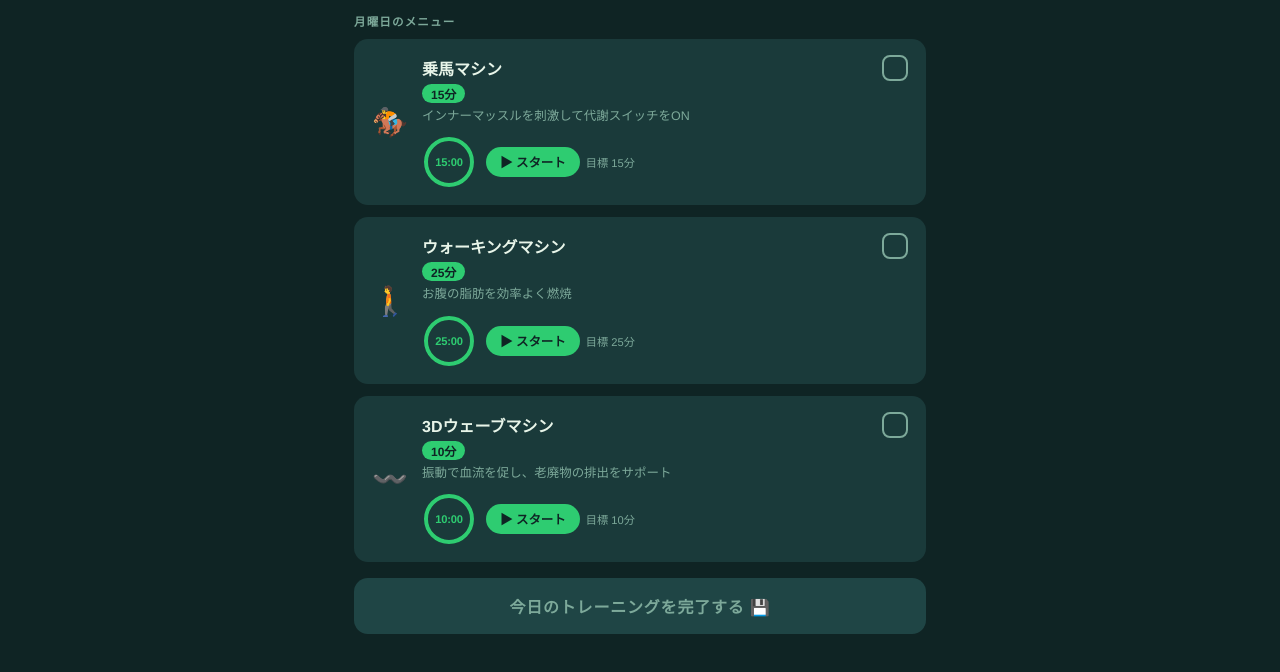
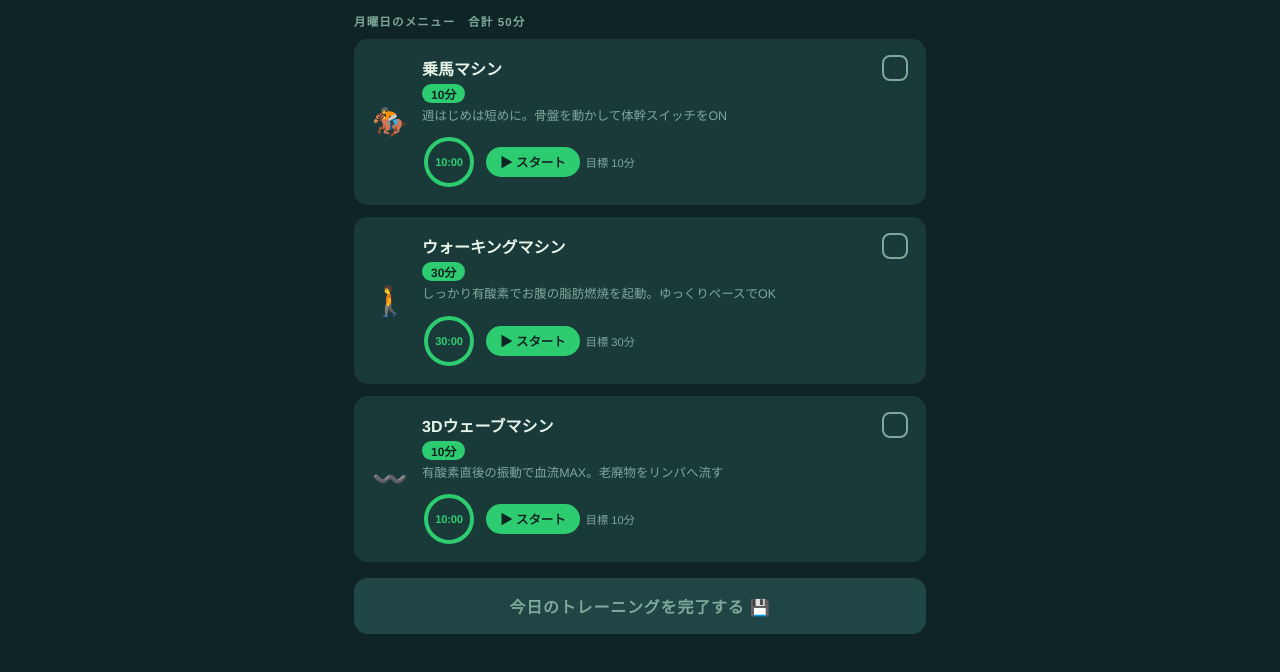
Before and after one commit to qweenJIKII/waist-machine-tracker, a plain HTML site: page index.html in a window 1280 px wide. Shown: the part 268-940 px from the top of the page. Drawn offline with Linux system fonts and the light colour scheme.

Commit message:
feat: 黄金スケジュール全体最適化（負荷分散・順序・日曜回復日追加）

```diff
--- a/index.html
+++ b/index.html
@@ -496,30 +496,36 @@
   };
 
   const SCHEDULE = {
-    1: [ // 月
-      { name: "乗馬マシン",         vol: "15分", desc: "インナーマッスルを刺激して代謝スイッチをON" },
-      { name: "ウォーキングマシン", vol: "25分", desc: "お腹の脂肪を効率よく燃焼" },
-      { name: "3Dウェーブマシン",   vol: "10分", desc: "振動で血流を促し、老廃物の排出をサポート" }
+    1: [ // 月：週はじめ・体幹覚醒日（合計50分）
+      { name: "乗馬マシン",         vol: "10分", desc: "週はじめは短めに。骨盤を動かして体幹スイッチをON" },
+      { name: "ウォーキングマシン", vol: "30分", desc: "しっかり有酸素でお腹の脂肪燃焼を起動。ゆっくりペースでOK" },
+      { name: "3Dウェーブマシン",   vol: "10分", desc: "有酸素直後の振動で血流MAX。老廃物をリンパへ流す" }
     ],
-    2: [ // 火
-      { name: "乗馬マシン",       vol: "15分", desc: "骨盤を正しい位置に整え体幹強化" },
-      { name: "3Dウェーブマシン", vol: "15分", desc: "気になるお腹周りの脂肪をダイレクトに揺らす" }
+    2: [ // 火：インナーマッスル集中日（合計35分）
+      { name: "乗馬マシン",         vol: "15分", desc: "骨盤の前後・左右をフルに使い、腹横筋・多裂筋を強化" },
+      { name: "3Dウェーブマシン",   vol: "10分", desc: "乗馬後の体幹をさらに刺激。お腹周りをダイレクトに揺らす" },
+      { name: "ウォーキングマシン", vol: "10分", desc: "軽めウォークでクールダウン。乳酸を流して翌日に疲れを残さない" }
     ],
-    3: null, // 水：レスト
-    4: [ // 木
-      { name: "ウォーキングマシン", vol: "30分", desc: "しっかり有酸素運動。少し傾斜をつけると効果アップ" },
-      { name: "3Dウェーブマシン",   vol: "10分", desc: "歩いた後の脚とお腹の疲労をほぐす" }
+    3: null, // 水：完全レスト（超回復日）
+    4: [ // 木：有酸素強化日（合計45分）
+      { name: "ウォーキングマシン", vol: "30分", desc: "傾斜3〜5%推奨。脂肪燃焼ゾーン(最大心拍数の60〜70%)をキープ" },
+      { name: "乗馬マシン",         vol: "5分",  desc: "歩いた後の体幹仕上げ。短時間でも骨盤安定効果は十分" },
+      { name: "3Dウェーブマシン",   vol: "10分", desc: "有酸素後のゴールデンタイム。下半身のむくみをリセット" }
     ],
-    5: [ // 金
-      { name: "乗馬マシン",         vol: "15分", desc: "インナーマッスルを刺激して代謝スイッチをON" },
-      { name: "ウォーキングマシン", vol: "25分", desc: "お腹の脂肪を効率よく燃焼" },
-      { name: "3Dウェーブマシン",   vol: "10分", desc: "振動で血流を促し、老廃物の排出をサポート" }
+    5: [ // 金：週末前・フル引き締め日（合計50分）
+      { name: "乗馬マシン",         vol: "15分", desc: "週で一番しっかり乗る日。体幹・インナーマッスルを総動員" },
+      { name: "ウォーキングマシン", vol: "25分", desc: "脂肪燃焼を加速。金曜は少しペースを上げてみよう" },
+      { name: "3Dウェーブマシン",   vol: "10分", desc: "週の疲れを振動で流す。血行促進でリカバリーも兼ねる" }
     ],
-    6: [ // 土
-      { name: "乗馬マシン",       vol: "20分", desc: "週末のじっくり体幹引き締め" },
-      { name: "3Dウェーブマシン", vol: "10分", desc: "仕上げのシェイプアップ" }
+    6: [ // 土：週末・リカバリー引き締め日（合計35分）
+      { name: "ウォーキングマシン", vol: "20分", desc: "週末のリフレッシュウォーク。景色を楽しむ気分で軽やかに" },
+      { name: "乗馬マシン",         vol: "10分", desc: "過負荷にならない程度に体幹をキープ。週の締めくくり" },
+      { name: "3Dウェーブマシン",   vol: "5分",  desc: "週ラストの仕上げ振動。短時間でも継続が最大の効果" }
     ],
-    0: null  // 日：レスト
+    0: [ // 日：軽回復日（合計20分）
+      { name: "3Dウェーブマシン",   vol: "10分", desc: "日曜はこれだけでOK。全身の血流を整えて翌週に備える" },
+      { name: "ウォーキングマシン", vol: "10分", desc: "ゆっくりウォークで関節をほぐす。翌週月曜への準備運動" }
+    ]
   };
 
   const DAY_NAMES = ["日", "月", "火", "水", "木", "金", "土"];
@@ -578,8 +584,10 @@
 
     document.getElementById('headerDate').textContent =
       `${formatDateJP(todayStr)}（${dayName}曜日）`;
+    const tasks0 = SCHEDULE[dow];
+    const totalMin = tasks0 ? tasks0.reduce((s, t) => s + parseInt(t.vol), 0) : 0;
     document.getElementById('dayLabel').textContent =
-      `${dayName}曜日のメニュー`;
+      tasks0 ? `${dayName}曜日のメニュー　合計 ${totalMin}分` : `${dayName}曜日のメニュー`;
 
     const tasks = SCHEDULE[dow];
     const menuEl = document.getElementById('menuContent');
```
